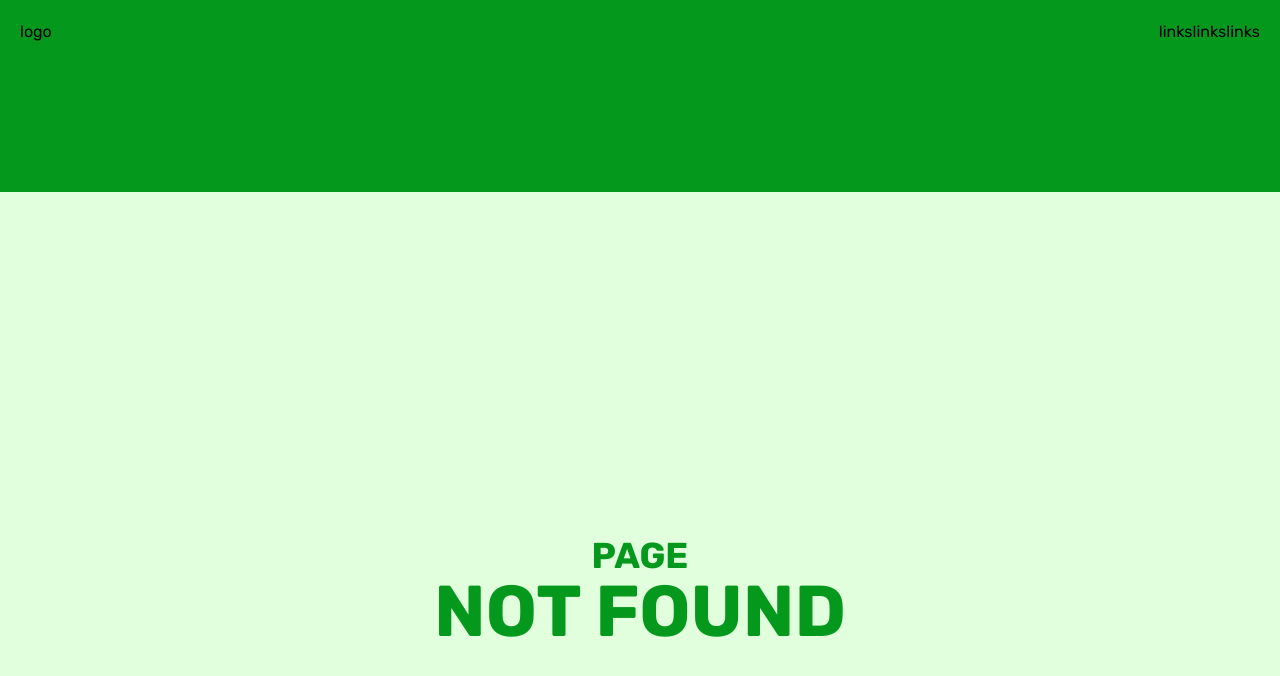
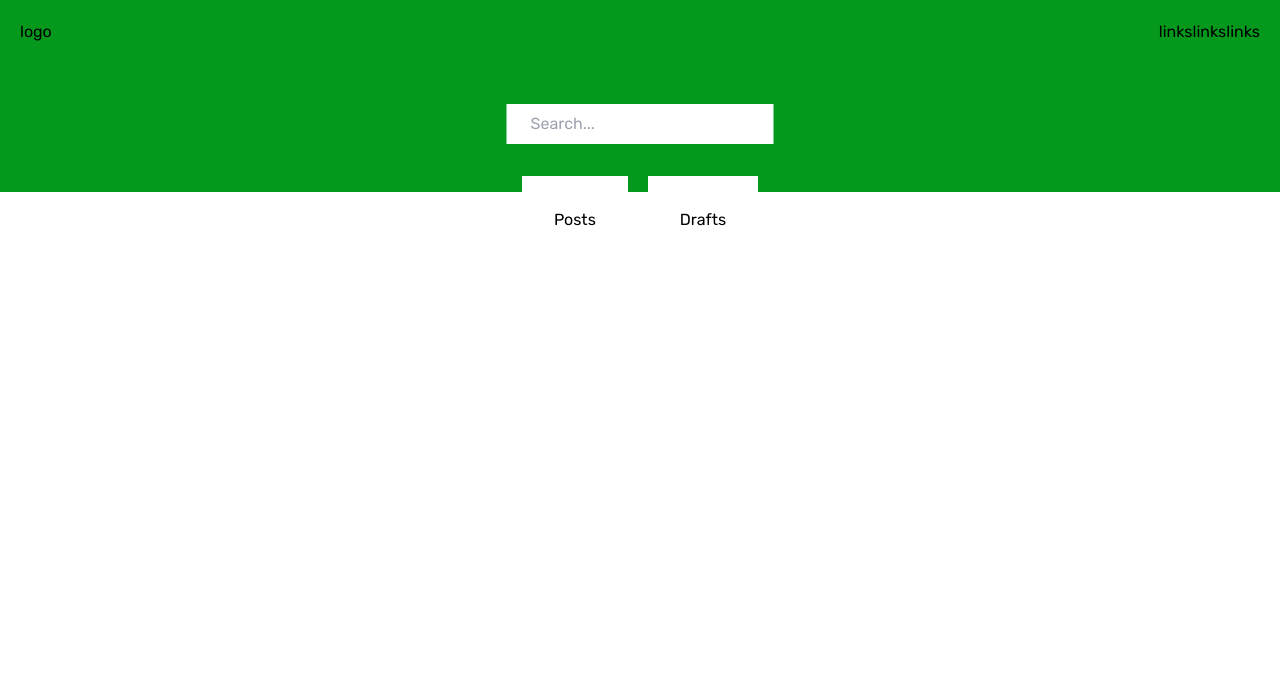
Before and after one commit to iredox10/explain-it, a React (Vite) app in the folder frontend/: page /author-dashboard/1 in a window 1280 px wide. Before the commit this address had no page. Shown: the top 676 px of the page. Built offline with nearby package versions, Linux system fonts and the light colour scheme; a web font is replaced by a local one.

Commit message:
fix author draft post

```diff
--- a/frontend/src/App.jsx
+++ b/frontend/src/App.jsx
@@ -19,6 +19,7 @@ import AdminPost from "./pages/admin/AdminPost";
 import AddPost from "./pages/author/AddPost";
 import NotFoud from "./pages/NotFoud";
 import BigPost from "./pages/BigPost";
+import Dashboard from "./pages/author/Dashboard";
 
 function App() {
   const user = useUserStore((state) => state.user);
@@ -57,6 +58,10 @@ function App() {
 
           <Route path="/author-add-post/:id" element={<AddPost />} />
 
+          <Route path="author-dashboard/:id" element={<Dashboard />} />
+
+          <Route path="author-dashboard/:id" element={<Dashboard />} />
+
           <Route path="*" element={<NotFoud />} />
         </Routes>
       </Router>
--- a/frontend/src/components/Card.jsx
+++ b/frontend/src/components/Card.jsx
@@ -4,7 +4,7 @@ import { Link } from 'react-router-dom'
 
 const Card = ({categories,model,deleteModel}) => {
   return (
-    <div className="absolute w-full top-[9rem] grid grid-cols-5 gap-5 text-center p-2 md:p-5">
+    <div className="md:absolute w-full top-[9rem] grid md:grid-cols-5 gap-5 text-center p-2 md:p-5">
       {categories &&
         categories.map((category) => (
           <div
--- a/frontend/src/pages/Home.jsx
+++ b/frontend/src/pages/Home.jsx
@@ -15,7 +15,7 @@ const Home = () => {
       </div>
       <div className="flex flex-col md:grid grid-cols-12 p-5 md:p-20  ">
 
-        <div className="col-span-3 order-5">
+        <div className="md:col-span-3 ">
           {data &&
             data.map((category) => {
               if (category.priority > 4) {
--- a/frontend/src/pages/Login.jsx
+++ b/frontend/src/pages/Login.jsx
@@ -32,7 +32,8 @@ const Login = () => {
         if (res.data.author.isAuthor) {
           localStorage.setItem("user", JSON.stringify(res.data.author));
           localStorage.setItem("jwtToken", JSON.stringify(res.data.jwtToken));
-          navigate(`/author/${res.data.author._id}`);
+          // navigate(`/author/${res.data.author._id}`);
+          navigate(`/author-dashboard/${res.data.author._id}`);
         }
       }
     } catch (err) {
--- a/frontend/src/pages/admin/Admin.jsx
+++ b/frontend/src/pages/admin/Admin.jsx
@@ -11,7 +11,7 @@ const Admin = () => {
   return (
     <div>
       <Header />
-      <div className="absolute top-[11rem] flex justify-center w-full gap-5  text-center">
+      <div className="md:absolute top-[11rem] flex flex-col md:flex-row justify-center w-full gap-5  text-center">
         <div className="bg-white p-8 capitalize">
           <NavLink to="/admin/categories">Admin categories</NavLink>
         </div>
--- a/frontend/src/pages/admin/AdminCategories.jsx
+++ b/frontend/src/pages/admin/AdminCategories.jsx
@@ -193,7 +193,7 @@ const AdminCategories = () => {
       )}
 
       <button
-        className="absolute right-4 bottom-5 bg-primary-color p-5 rounded-full text-white"
+        className="md:absolute right-4 md:bottom-5 top-5 bg-primary-color p-5 rounded-full text-white"
         onClick={() => setModel(!model)}
       >
         <FaPlus />
--- a/frontend/src/pages/author/AddPost.jsx
+++ b/frontend/src/pages/author/AddPost.jsx
@@ -125,6 +125,7 @@ const CreatePost = () => {
         }
       );
       console.log(res.data);
+      navigate(-1)
     } catch (err) {
       console.log(err);
     }
--- /dev/null
+++ b/frontend/src/pages/author/Dashboard.jsx
@@ -0,0 +1,23 @@
+import React from "react";
+import Header from "../../components/Header";
+import { NavLink, useParams } from "react-router-dom";
+
+const Dashboard = () => {
+  const { id } = useParams();
+  return (
+    <div>
+      <Header />
+      <div className="md:absolute top-[11rem] flex flex-col md:flex-row justify-center w-full gap-5  text-center">
+        <div className="bg-white p-8 capitalize">
+          <NavLink to={`/author/${id}`}>Posts</NavLink>
+        </div>
+
+        <div className="bg-white p-8 capitalize">
+          <NavLink to={`/author-draft/${id}`}>Drafts</NavLink>
+        </div>
+      </div>
+    </div>
+  );
+};
+
+export default Dashboard;
```
Also changed, not shown: 1 other file (tests, documents, lock files or other folders).
